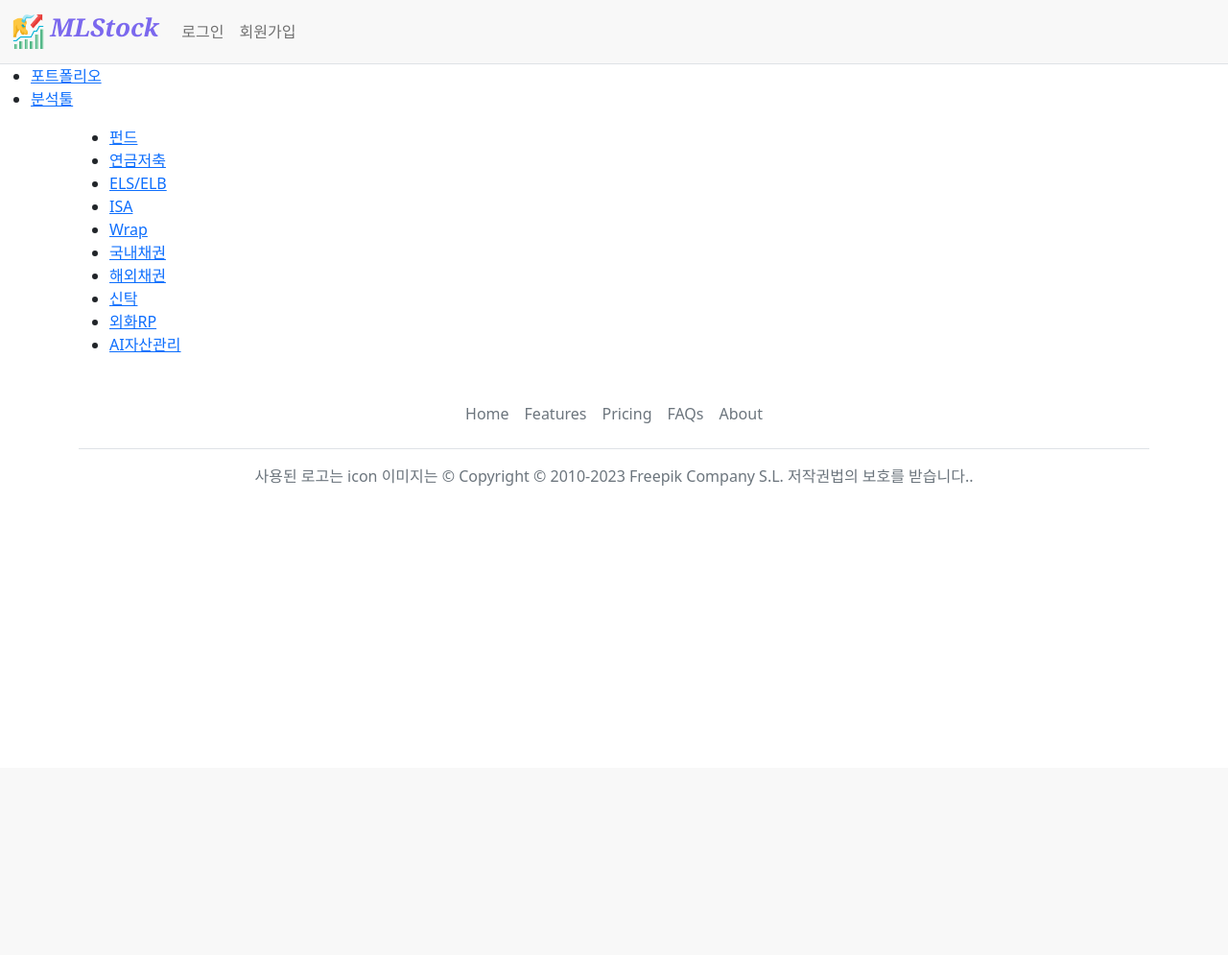
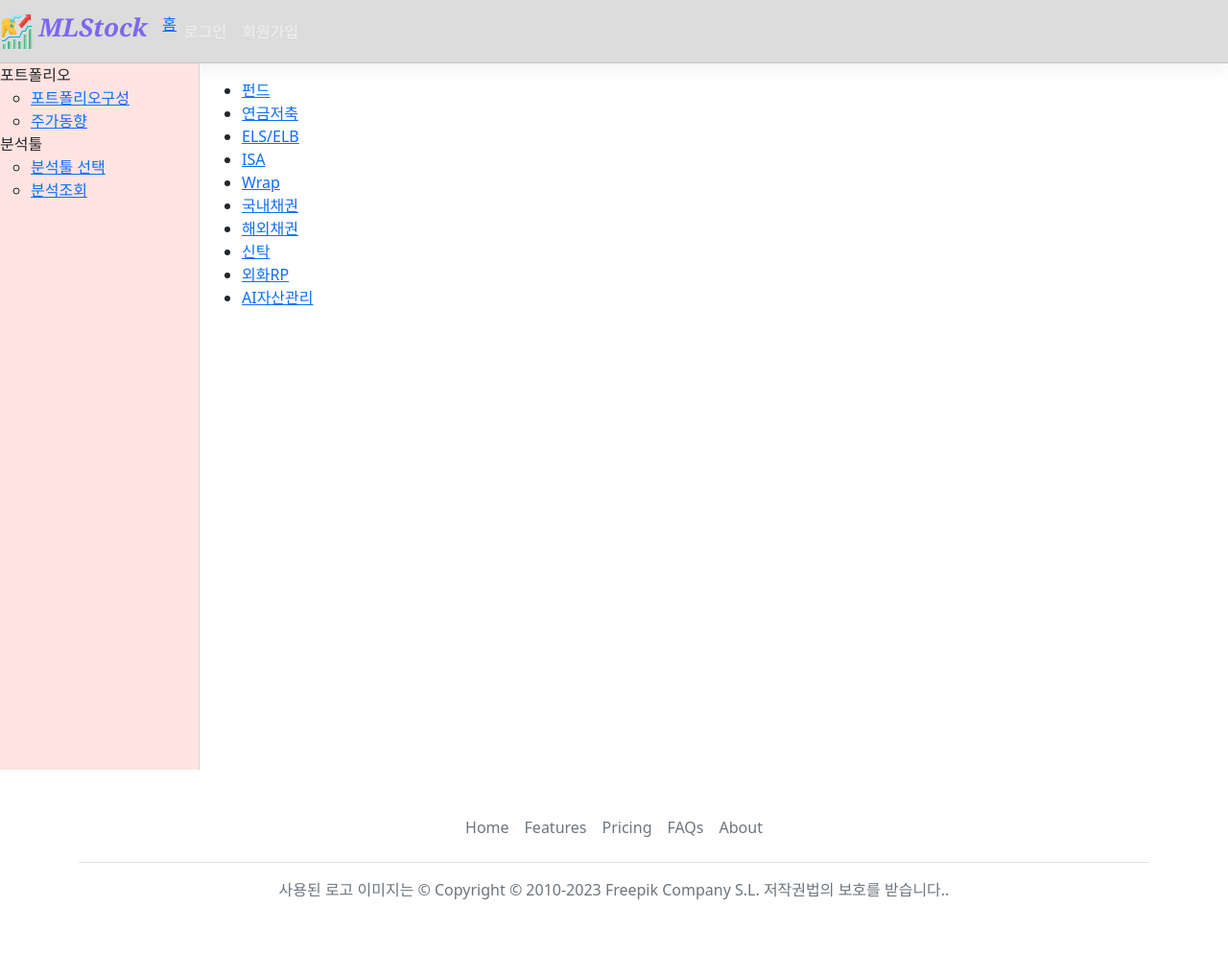
Before and after one commit to Frankensosege/StockAnalWeb, a Django app: page / in a window 1280 px wide. Shown: the whole page at 96% size. Before the commit the page ends 506 px from the top, so only its background shows below. Run offline with Django 4.2, Linux system fonts and the light colour scheme; some libraries are stand-ins or nearby versions.

Commit message:
20230511-1

```diff
--- a/Utilities/UiHandle.py
+++ /dev/null
@@ -1,3 +0,0 @@
-def get_menu_list(auth):
-    if auth.lower() == 'u':
-        menu_list = {'manu_nm' :}
--- a/Utilities/comUtilities.py
+++ b/Utilities/comUtilities.py
@@ -1,30 +1,62 @@
 import json
 
 def get_menu_list(userid):
-    menu_list = {'menu_items':
-        [
-            {"name": "포트폴리오",
-             "url": "",
+    menu_list = {}
+
+    if userid=='A':
+        menu_list = {'menu_items':
+            [
+                {"name": "사용자 관리",
+                 "url": "",
+                 "submenu": []
+                 },
+
+                {"name": "분석툴관리",
+                 "url": "",
+                 "submenu": []
+                 },
+
+                {"name": "주가관리",
+                 "url": "",
+                 "submenu": []
+                 },
+
+                {"name": "모델관리",
+                 "url": "",
+                 "submenu": []
+                 },
+
+                {"name": "재무제표",
+                 "url": "",
+                 "submenu": []
+                 }
+            ]
+        }
+    else:
+        menu_list = {'menu_items':
+            [
+                {"name": "포트폴리오",
+                 "url": "",
                  "submenu": [
                      {"name": "포트폴리오구성",
                       "url": "{% url 'investar:create_portpolio' %}"},
                      {"name": "주가동향",
                       "url": "{% url 'investar:daily_price' %}"}
                  ],
-             },
+                 },
 
-            {"name": "분석툴",
-             "url": "",
+                {"name": "분석툴",
+                 "url": "",
                  "submenu": [
-                     {"name": "포트폴리오구성",
+                     {"name": "분석툴 선택",
                       "url": "{% url 'investar:create_portpolio' %}"},
-                     {"name": "주가동향",
+                     {"name": "분석조회",
                       "url": "{% url 'investar:daily_price' %}"}
                  ]
-             }
-        ]
-    }
-
+                 }
+            ]
+        }
+    print(menu_list)
     return json.dumps(menu_list)
 
 class commonUtilities:
--- a/common_ui/views.py
+++ b/common_ui/views.py
@@ -12,7 +12,7 @@ def index(request):
 def menu_list(request):
     # menus = Menu.objects.all()
     # menu_json = serializers.serialize('json', menus)
-    menu_json = get_menu_list('aa')
+    menu_json = get_menu_list('B')
     # return render(request, 'main_menu.html', {'menu_json': menu_json})
     # return JsonResponse(json_post)
     return HttpResponse(menu_json, content_type="application/json")
--- a/templates/base_stockMan.html
+++ b/templates/base_stockMan.html
@@ -12,35 +12,29 @@
     {% endblock %}
 </head>
 <body>
-    <header>
-        <div class="topnav">
-            <div class="center">
-                <div class="menu">
+    <header class="navbar navbar-expand navbar-dark bg-dark bd-navbar">
         <!-- 네비게이션바 -->
         {% include "navbar.html" %}
-                </div>
-            </div>
-        </div>
     </header>
-
-    <div class="sidemenu">
+    <div class="cotainer-fluid">
+        <div class="row flex-nowrap">
+            <div class="col-3 bd-sidebar">
                 <!-- 사이드메뉴 -->
                 {% include "main_menu.html" %}
+                <br>
             </div>
             <!-- 기본 템플릿 안에 삽입될 내용 Start -->
-    <div class="wrap_content">
-        <div id="content" name="content" class="container">
+            <main class="col-9 py-md-3 pl-md-5 bd-content" role="main">
                 {% block content %}
                 {% endblock %}
+            </main>
         </div>
-    </div>
-<!-- 기본 템플릿 안에 삽입될 내용 End -->
+    </div><!-- 기본 템플릿 안에 삽입될 내용 End -->
     <footer>
-
-    </footer>
         <div class="container">
             <!-- footer -->
             {% include "stock_man_footer.html" %}
         </div>
+    </footer>
 </body>
 </html>
--- a/templates/common_ui/stock_man_index.html
+++ b/templates/common_ui/stock_man_index.html
@@ -2,12 +2,38 @@
 
 {% block style %}
 <style type="text/css">
+    .bd-navbar{
+        postion: sticky;
+        top: 0;
+        min-height: 4rem;
+        box-shadow:0 0.5rem 1rem rgba(0,0,0,.05), inset 0 -1px 0 rgba(0,0,0,.1);
+    }
     .navbar{
-     background-color:#F8F8F8 !important;
+        background-color: #DCDCDC !important;
     }
 
     .nav .active a{
-    background-color:orange !important;
+        background-color:orange !important;
+    }
+
+    .bd-sidebar {
+        position: sticky;
+        top: 4rem;
+        z-index: 1000;
+        height: calc(100vh - 4rem);
+        background: #FFE4E1;
+        border-right: 1px solid rgba(0,0,0,.1);
+        overflow-y: auto;
+        min-width: 160px;
+        max-width: 220px;
+    }
+    .bd-sidebar .nav {
+        display: block;
+    }
+    .bd-sidebar .nav>li>a {
+        display: block;
+        padding: .25rem 1.5rem;
+        font-size: 90%;
     }
 </style>
 {% endblock %}
--- a/templates/main_menu.html
+++ b/templates/main_menu.html
@@ -1,35 +1,4 @@
-<!DOCTYPE html>
-<html lang="en">
 
-<style type="text/css">
-.submenu {
-  display: none;
-  position: absolute;
-  top: 100%;
-  left: 0;
-  z-index: 1;
-  background-color: #fff;
-  box-shadow: 0 0 5px rgba(0, 0, 0, 0.3);
-}
-
-.submenu li {
-  display: block;
-  margin: 0;
-}
-
-.submenu li a {
-  display: block;
-  padding: 10px;
-  color: #333;
-  text-decoration: none;
-}
-
-.submenu li a:hover {
-  background-color: #f5f5f5;
-}
-
-</style>
-<head>
   <script type="text/javascript">
 $(document).ready(function() {
   $.ajax({
@@ -39,37 +8,36 @@ $(document).ready(function() {
     success: function(data) {
       // Loop through the menu items and create an <li> element for each one
       $.each(data.menu_items, function(index, item) {
-        var $li = $('<li><a href="' + item.url + '">' + item.name + '</a></li>');
+        //var $li = $('<li><a href="' + item.url + '" class="nav-link test-white p-3 mb-2 sidebar-link">' + item.name + '</a></li>');
         // If the menu item has a submenu, create a nested <ul> element for it
+
         if (item.submenu.length > 0) {
+          var $li = $('<li class="nav-item">' + item.name + '</li>');
           var $submenu = $('<ul class="submenu"></ul>');
           // Loop through the submenu items and create an <li> element for each one
           $.each(item.submenu, function(index, subitem) {
-            $submenu.append('<li><a href="' + subitem.url + '">' + subitem.name + '</a></li>');
+             $submenu.append('<li class="nav-item"><a href="' + subitem.url + ' class="nav-link test-white p-3 mb-2 sidebar-link">' + subitem.name + '</a></li>');
           });
           $li.append($submenu);
+        } else {
+          var $li = $('<li class="nav-item"><a href="' + item.url + '" class="nav-link test-white p-3 mb-2 sidebar-link">' + item.name + '</a></li>');
         }
         $('#menu').append($li);
+      });
+
+      // Add a click event listener to the menu items that have a submenu
+      $('#menu li:has(".submenu") > a').click(function(e) {
+        e.preventDefault();
+        $(this).siblings('.submenu').toggle();
       });
     },
     error: function(request, status, error) {
       alert("code: " + request.status + "\n" + "message: " + request.responseText + "\n" + "error: " + error);
     }
   });
-
-  // Add a click event listener to the menu items that have a submenu
-  $('#menu li:has(".submenu") > a').click(function(e) {
-    e.preventDefault();
-    $(this).siblings('.submenu').toggle();
-  });
-
 });
 
   </script>
-</head>
-<body>
-    <nav>
-      <ul id="menu"></ul>
-    </nav>
-</body>
-</html>
+
+
+      <ul id="menu" class="nav"></ul>
--- a/templates/navbar.html
+++ b/templates/navbar.html
@@ -1,7 +1,4 @@
 {% load static %}
-<!-- 네비게이션바 -->
-<nav class="navbar navbar-expand-lg navbar-light bg-light border-bottom">
-    <div class="container-fluid">
         <a class="navbar-brand" href="{% url 'comui:index' %}">
             <img src="{% static 'img/free-icon-bull-market-4531733.png' %}" alt="Logo" width="35" height="40">
             <span style = "font: italic bold 1.3em/1em Georgia, serif;  color: #7b68ee;">MLStock</span>
@@ -9,8 +6,9 @@
         <button class="navbar-toggler" type="button" data-bs-toggle="collapse" data-bs-target="#navbarTogglerDemo02" aria-controls="navbarTogglerDemo02" aria-expanded="false" aria-label="Toggle navigation">
           <span class="navbar-toggler-icon"></span>
         </button>
-        <div class="collapse navbar-collapse" id="navbarSupportedContent">
-            <ul class="navbar-nav me-auto mb-2 mb-lg-0">
+        <div class="collapse navbar-collapse" id="navbarNav">
+            <ul class="navbar-nav">
+                <li class="nav-item" active><a class="nav_link" href="{% url 'comui:index' %}">홈</a></li>
                 <li class="nav-item">
                     {% if user.is_authenticated%}
                     <a class="nav-link" href="{% url 'comui:logout' %}">{{ user.username }}(로그아웃)</a>
@@ -18,12 +16,10 @@
                     <a class="nav-link" href="{% url 'comui:login' %}">로그인</a>
                     {% endif %}
                 </li>
-                <li>
+                <li class="nav-item">
                     {% if not user.is_authenticated %}
                     <a class="nav-link" href="{% url 'comui:signup' %}">회원가입</a>
                     {% endif %}
                 </li>
             </ul>
         </div>
-    </div>
-</nav>
--- a/templates/stock_man_footer.html
+++ b/templates/stock_man_footer.html
@@ -6,5 +6,5 @@
     <li class="nav-item"><a href="#" class="nav-link px-2 text-muted">FAQs</a></li>
     <li class="nav-item"><a href="#" class="nav-link px-2 text-muted">About</a></li>
   </ul>
-  <p class="text-center text-muted">사용된 로고는 icon 이미지는 &copy; Copyright © 2010-2023 Freepik Company S.L. 저작권법의 보호를 받습니다..</p>
+  <p class="text-center text-muted">사용된 로고 이미지는 &copy; Copyright © 2010-2023 Freepik Company S.L. 저작권법의 보호를 받습니다..</p>
 </footer>
```
Lines whose indentation alone changed are shown as unchanged.
